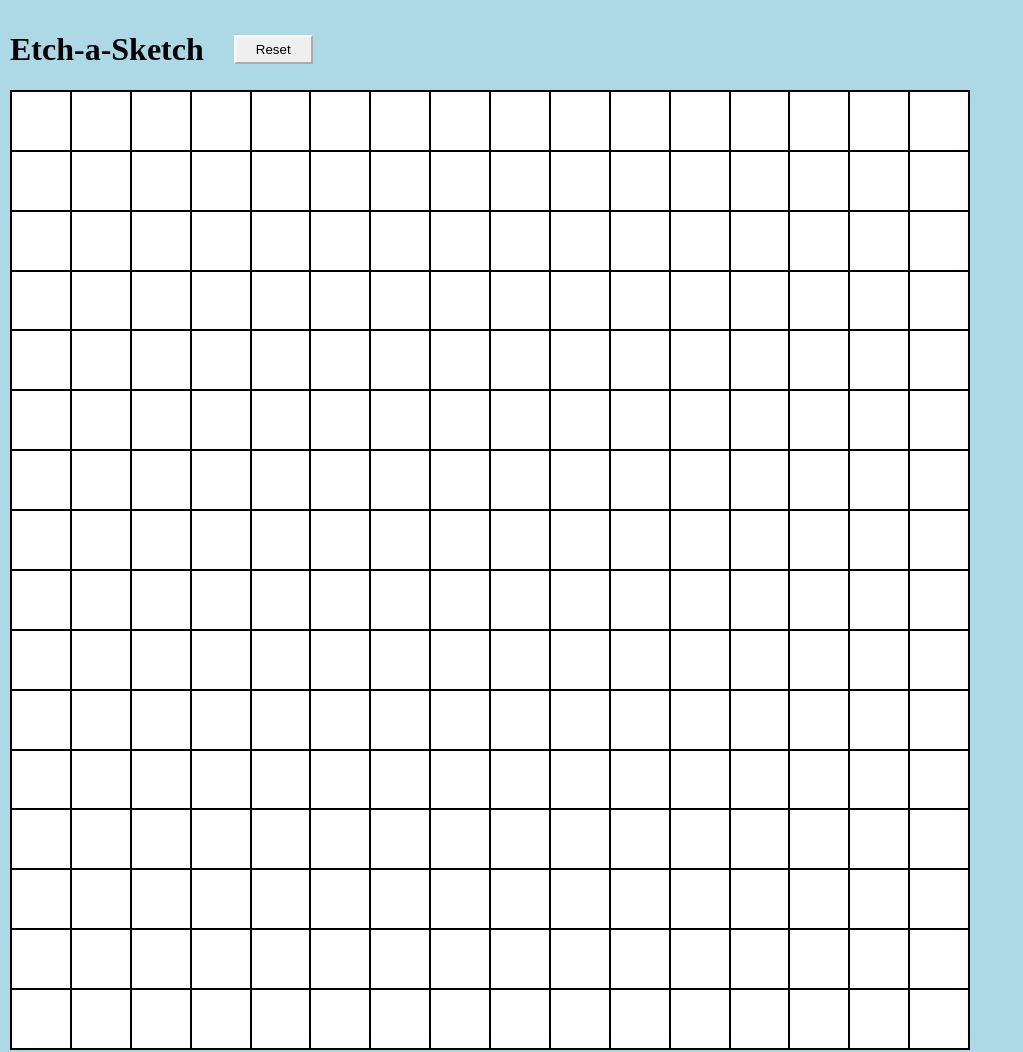
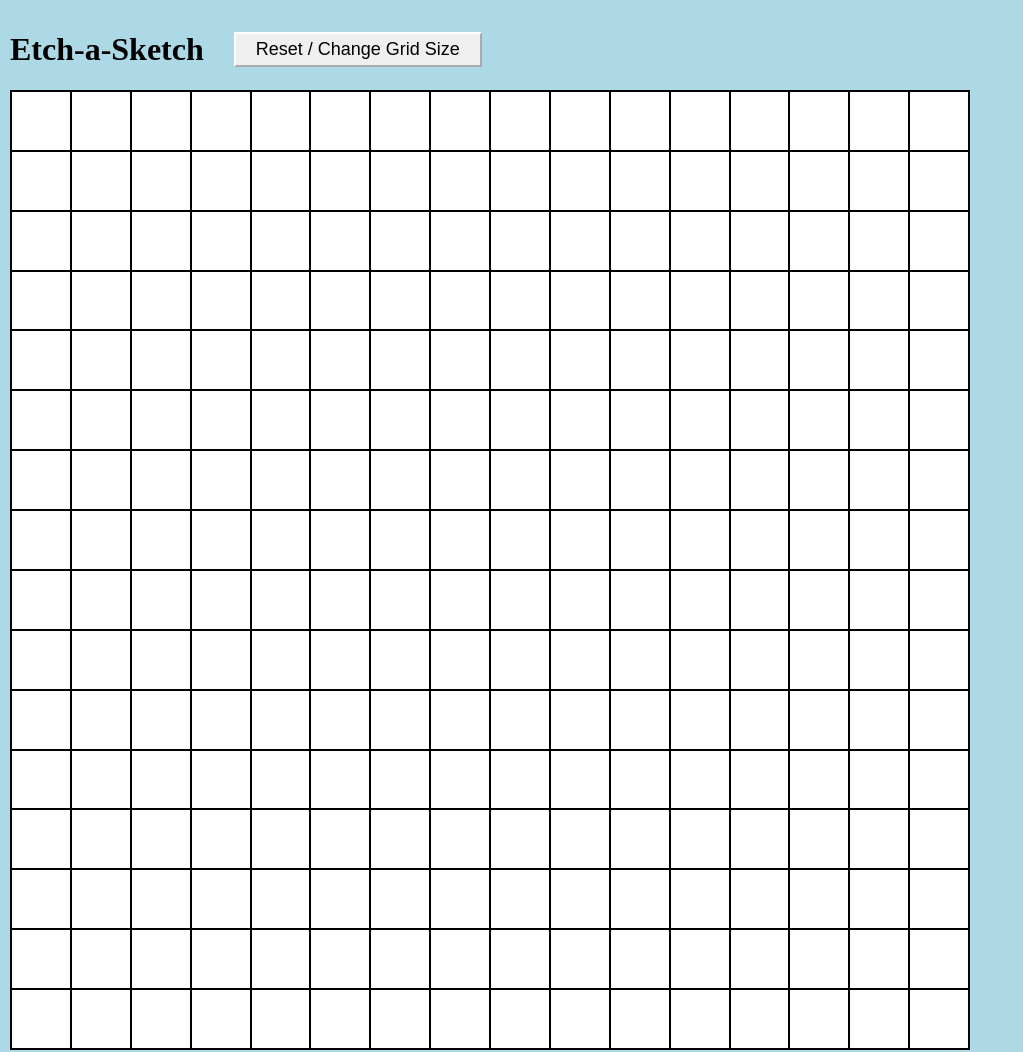
Before and after one commit to NVision021/etch-a-sketch, a plain HTML site: page index.html in a window 1280 px wide. Shown: the whole page, without its empty margins (0-1023 px from the left). Drawn offline with Linux system fonts and the light colour scheme.

Commit message:
Adjust button text / font size
More intuitive button text and larger font size for readability

```diff
--- a/index.html
+++ b/index.html
@@ -11,7 +11,7 @@
   <div id="bg">
     <div id="header">
       <h1>Etch-a-Sketch</h1>
-      <button id="reset">Reset</button>
+      <button id="reset">Reset / Change Grid Size</button>
     </div>
     <div id="container"></div>
   </div>
--- a/styles.css
+++ b/styles.css
@@ -17,6 +17,7 @@ body {
 
 button {
   cursor: pointer;
+  font-size: large;
 }
 
 #reset {
```
